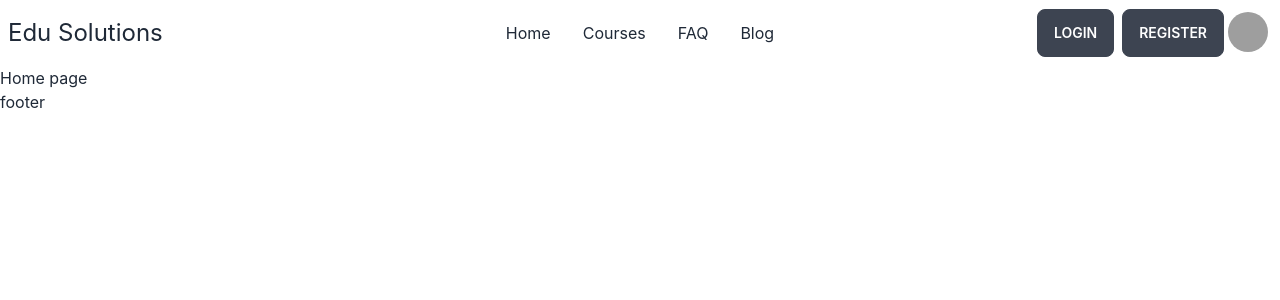
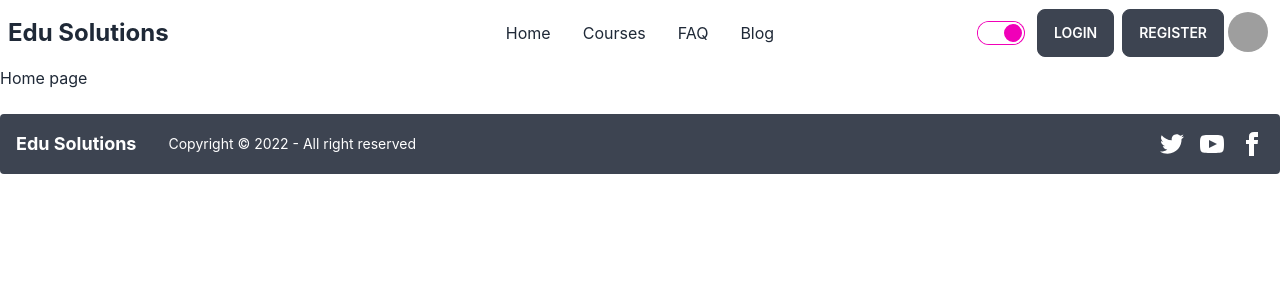
Before and after one commit to rokib2000/edu-solutions-client, a React (Create React App) app: page / in a window 1280 px wide. Shown: the top 300 px of the page. Built offline with nearby package versions, Linux system fonts and the light colour scheme; grey boxes are pictures that could not be loaded.

Commit message:
added footer

```diff
--- a/src/Pages/Shared/Footer/Footer.js
+++ b/src/Pages/Shared/Footer/Footer.js
@@ -2,9 +2,29 @@
 
 const Footer = () => {
   return (
-    <div>
-      <h4>footer</h4>
-    </div>
+    <footer className="footer items-center p-4 bg-neutral text-neutral-content rounded mt-6">
+      <div className="items-center grid-flow-col">
+        <h2 className="text-lg font-bold mr-6">Edu Solutions</h2>
+        <p>Copyright © 2022 - All right reserved</p>
+      </div>
+      <div className="grid-flow-col gap-4 md:place-self-center md:justify-self-end">
+        <a>
+          <svg xmlns="http://www.w3.org/2000/svg" width="24" height="24" viewBox="0 0 24 24" className="fill-current">
+            <path d="M24 4.557c-.883.392-1.832.656-2.828.775 1.017-.609 1.798-1.574 2.165-2.724-.951.564-2.005.974-3.127 1.195-.897-.957-2.178-1.555-3.594-1.555-3.179 0-5.515 2.966-4.797 6.045-4.091-.205-7.719-2.165-10.148-5.144-1.29 2.213-.669 5.108 1.523 6.574-.806-.026-1.566-.247-2.229-.616-.054 2.281 1.581 4.415 3.949 4.89-.693.188-1.452.232-2.224.084.626 1.956 2.444 3.379 4.6 3.419-2.07 1.623-4.678 2.348-7.29 2.04 2.179 1.397 4.768 2.212 7.548 2.212 9.142 0 14.307-7.721 13.995-14.646.962-.695 1.797-1.562 2.457-2.549z"></path>
+          </svg>
+        </a>
+        <a>
+          <svg xmlns="http://www.w3.org/2000/svg" width="24" height="24" viewBox="0 0 24 24" className="fill-current">
+            <path d="M19.615 3.184c-3.604-.246-11.631-.245-15.23 0-3.897.266-4.356 2.62-4.385 8.816.029 6.185.484 8.549 4.385 8.816 3.6.245 11.626.246 15.23 0 3.897-.266 4.356-2.62 4.385-8.816-.029-6.185-.484-8.549-4.385-8.816zm-10.615 12.816v-8l8 3.993-8 4.007z"></path>
+          </svg>
+        </a>
+        <a>
+          <svg xmlns="http://www.w3.org/2000/svg" width="24" height="24" viewBox="0 0 24 24" className="fill-current">
+            <path d="M9 8h-3v4h3v12h5v-12h3.642l.358-4h-4v-1.667c0-.955.192-1.333 1.115-1.333h2.885v-5h-3.808c-3.596 0-5.192 1.583-5.192 4.615v3.385z"></path>
+          </svg>
+        </a>
+      </div>
+    </footer>
   );
 };
 
--- a/src/Pages/Shared/Header/Header.js
+++ b/src/Pages/Shared/Header/Header.js
@@ -32,7 +32,7 @@
             </li>
           </ul>
         </div>
-        <Link to="/" className=" normal-case text-2xl">
+        <Link to="/" className=" normal-case text-2xl font-bold">
           Edu Solutions
         </Link>
       </div>
@@ -53,7 +53,15 @@
         </ul>
       </div>
       <div className="navbar-end">
-        <Link className="btn">Login</Link>
+        <form>
+          <div className="form-control">
+            <label className="label cursor-pointer">
+              <input type="checkbox" className="toggle toggle-secondary" checked />
+            </label>
+          </div>
+        </form>
+
+        <Link className="btn ml-2">Login</Link>
         <Link className="btn ml-2">Register</Link>
 
         <div className="dropdown dropdown-end">
```
